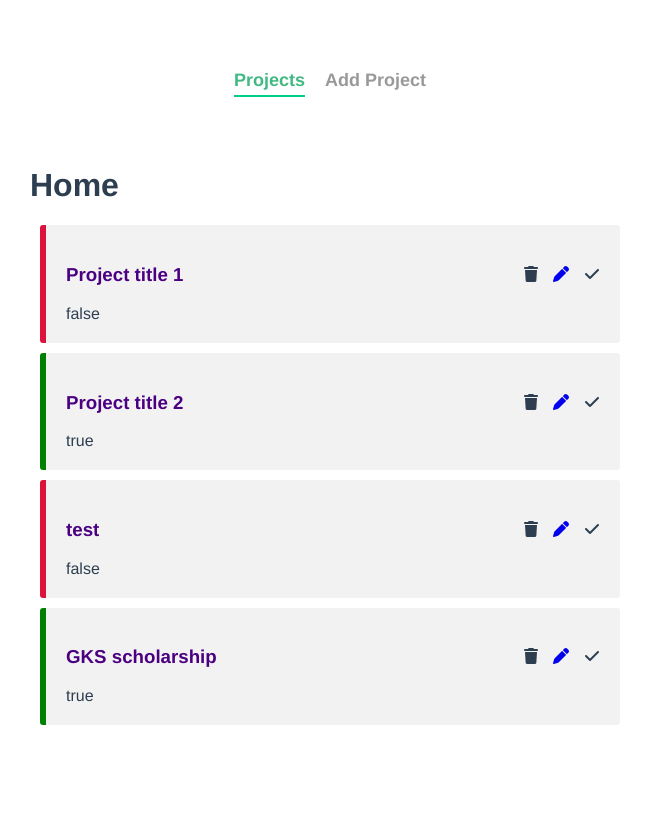
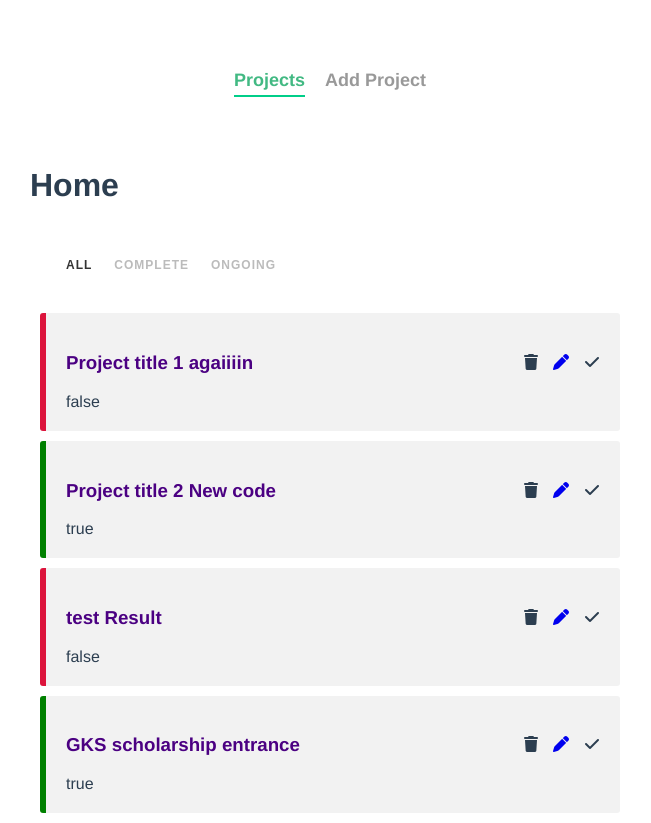
Before and after one commit to theintLwin/project-planner, a Vue app: page / in a window 1280 px wide. Shown: the whole page, without its empty margins (310-961 px from the left). Before the commit the page ends 800 px from the top, so only its background shows below. Built offline with nearby package versions, Linux system fonts and the light colour scheme; data requests are answered from the project's data file.

Commit message:
update project backend filter nav and active link

```diff
--- a/database/db.json
+++ b/database/db.json
@@ -2,25 +2,25 @@
   "projects": [
     {
       "id": 1,
-      "title": "Project title 1",
+      "title": "Project title 1 agaiiiin",
       "detail": "Project detail 1",
       "complete": false
     },
     {
       "id": 2,
-      "title": "Project title 2",
-      "detail": "Project detail 2",
+      "title": "Project title 2 New code",
+      "detail": "Project detail 2 New me",
       "complete": true
     },
     {
-      "title": "test",
-      "detail": "test",
+      "title": "test Result",
+      "detail": "test Pass",
       "complete": false,
       "id": 3
     },
     {
-      "title": "GKS scholarship",
-      "detail": "Topik Level-5",
+      "title": "GKS scholarship entrance",
+      "detail": "Topik Level-5 right now",
       "complete": true,
       "id": 4
     }
--- /dev/null
+++ b/src/components/FilterNav.vue
@@ -0,0 +1,41 @@
+<template>
+
+  <nav class="filter-nav">
+      <button @click="filterBy('all')" :class="{active:current==='all'}">all</button>
+      <button @click="filterBy('complete')" :class="{active:current==='complete'}">complete</button>
+      <button @click="filterBy('ongoing')" :class="{active:current==='ongoing'}">ongoing</button>
+  </nav>
+
+</template>
+
+<script>
+export default {
+    methods:{
+        filterBy(value){
+           // console.log(value)
+           this.$emit('filterValue',value);
+        }
+    },
+    props:['current']
+}
+</script>
+
+<style>
+    .filter-nav button{
+        letter-spacing: 1px;
+        margin-right:10px;
+        font-weight: bold;
+        cursor:pointer;
+        text-transform:uppercase;
+        background:none;
+        border:none;
+        color:#bbb;
+        outline:none;
+        font-size: 12px;
+    }
+
+     button.active {
+        color: #333;
+    }
+
+</style>
--- a/src/views/EditProject.vue
+++ b/src/views/EditProject.vue
@@ -5,7 +5,7 @@
       <input type="text" v-model = "title">
       <label>Project Description</label>
       <input type="text" v-model="detail">
-      <button>Update Project</button>
+      <button @click="updateProject">Update Project</button>
   </form>
 </template>
 
@@ -18,6 +18,28 @@ export default {
         detail:""
       }
     },
+    methods:{
+       updateProject(){
+        fetch(' http://localhost:3000/projects/'+this.id,{
+          method:"PATCH",
+          headers:{
+            "Content-Type":"application/json"
+          },
+          body:JSON.stringify(
+            {
+              title:this.title,
+              detail:this.detail
+            }
+          )
+        })
+        .then(()=>{
+          this.$router.push({name:"home"})
+        })
+       // console.log("hi")
+    }
+  } ,
+
+
     mounted(){
       fetch('http://localhost:3000/projects/'+this.id)
       .then((res)=>{
--- a/src/views/HomeView.vue
+++ b/src/views/HomeView.vue
@@ -1,24 +1,31 @@
 <template>
   <div class="home">
+
     <h1>Home</h1>
+    <FilterNav @filterValue="current = $event" :current="current"></FilterNav>
     <div v-for="project in projects" :key="project.id">
      <SingleProject :project="project" @delete="deleteProject" @complete="completeProject"></SingleProject>
     </div>
   </div>
+
 </template>
 
 <script>
 
+import FilterNav from '../components/FilterNav'
 import SingleProject from '../components/SingleProject'
 export default {
   name: 'HomeView',
   components: {
+    FilterNav,
     SingleProject,
 
   },
   data(){
     return{
-      projects:[]
+      projects:[],
+      current:"all",
+
     }
   },
   methods:{
@@ -32,7 +39,7 @@ export default {
         return project.id === id;
       })
       result.complete = !result.complete;
-    }
+    }//this.current = value from (while firing event from child)
   },
   mounted(){
     fetch('http://localhost:3000/projects')
```
